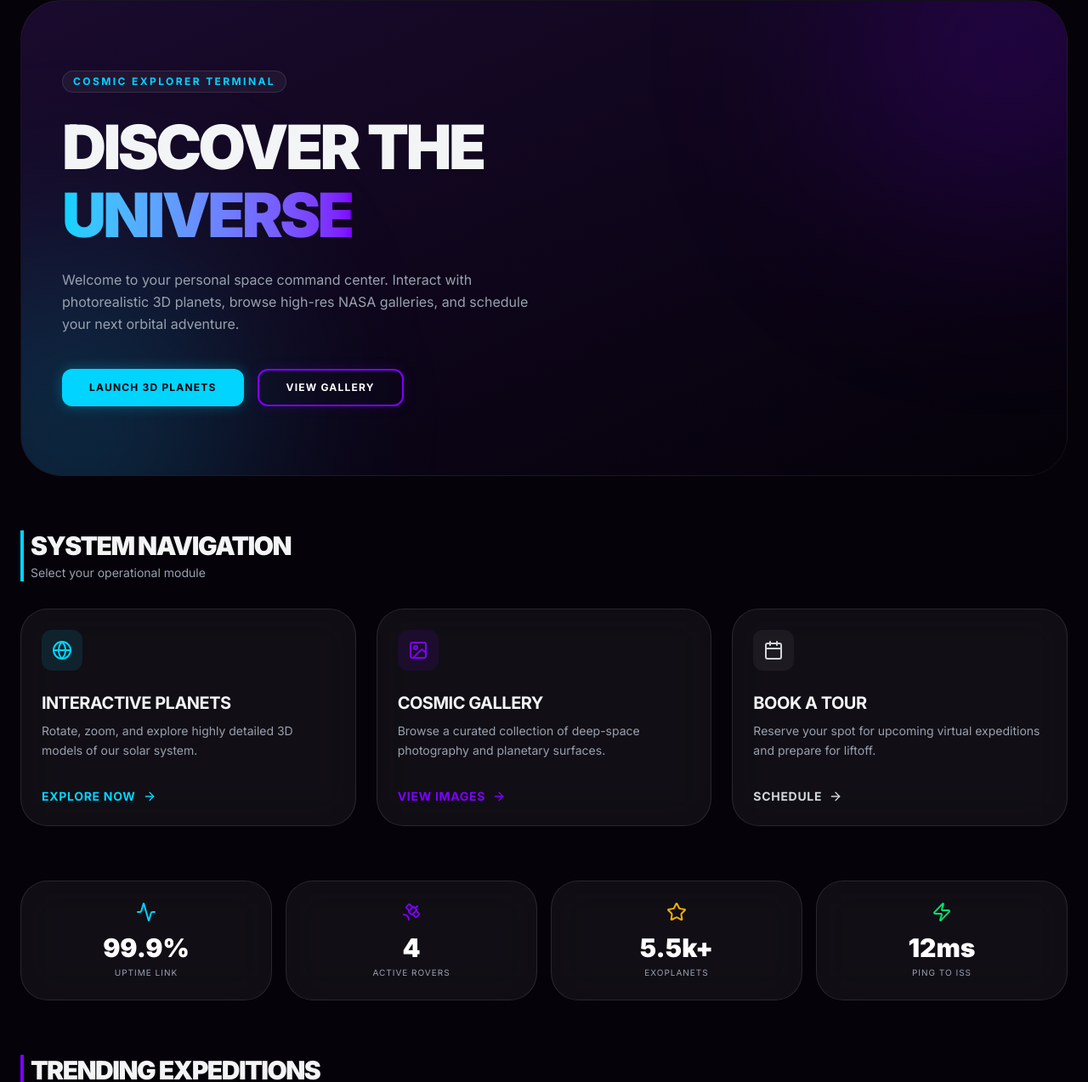
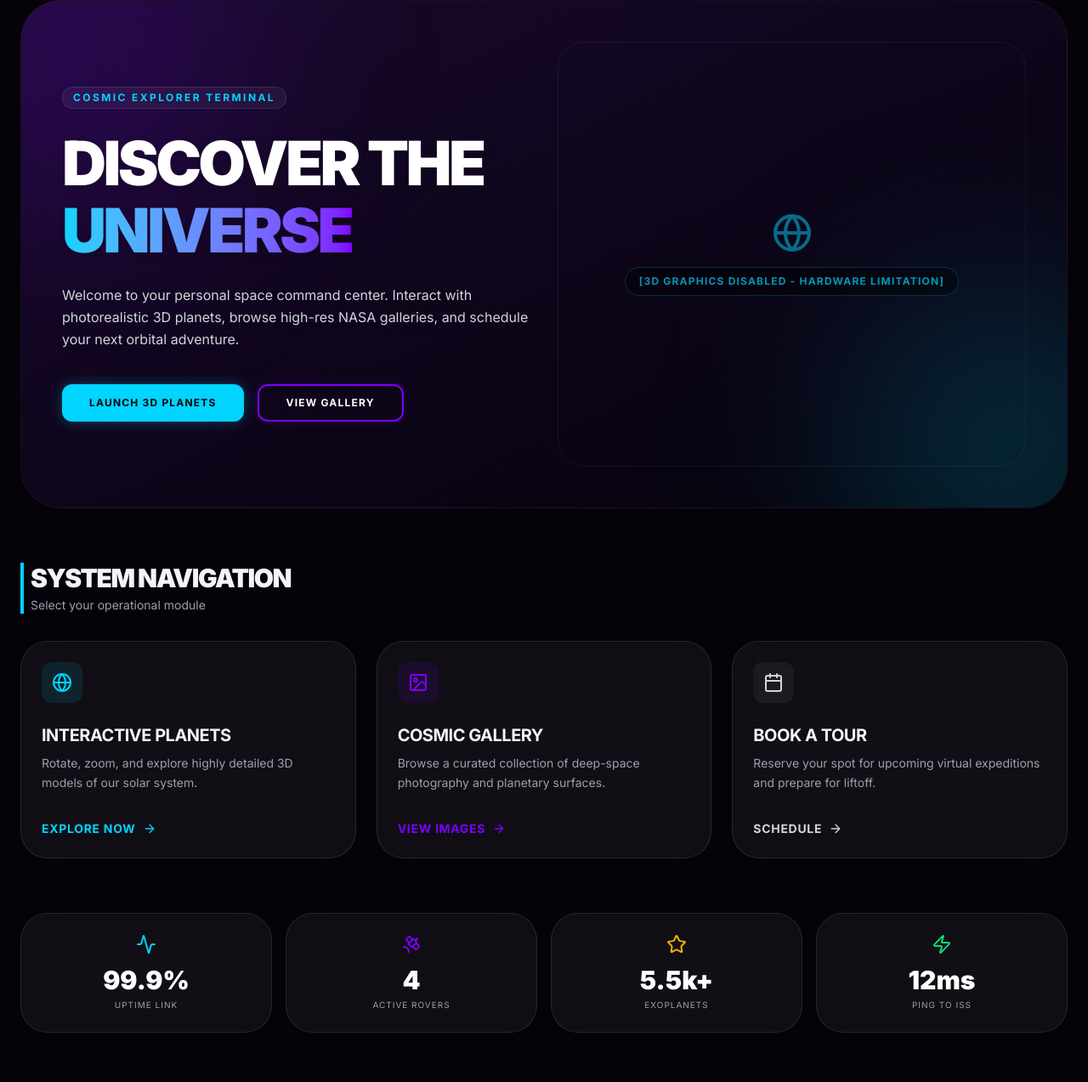
Before and after one commit to abdallahfarouk959-star/Space, a React (Vite) app: page / in a window 1280 px wide. Shown: the part 147-1420 px from the top of the page at 85% size. Built offline with nearby package versions, Linux system fonts and the light colour scheme.

Commit message:
Fix: Add Error Boundary to safely handle WebGL hardware limitations on older devices

```diff
--- a/src/pages/Home.tsx
+++ b/src/pages/Home.tsx
@@ -1,18 +1,84 @@
+import React, { Component, ReactNode, Suspense, useRef } from "react";
 import { useNavigate } from "react-router-dom";
 import { motion } from "framer-motion";
 import { NeonButton } from "../components/NeonButton";
 import { GlassCard } from "../components/GlassCard";
 import { Globe, Image as ImageIcon, Calendar, ArrowRight, Activity, Satellite, Star, Zap, Send } from "lucide-react";
+import { Canvas, useFrame } from "@react-three/fiber";
+import { OrbitControls, Sphere, Stars, useTexture, Html } from "@react-three/drei";
+import * as THREE from "three";
+
+// 🛡️ جدار الحماية: بيلقط أي إيرور في كارت الشاشة ويمنع الموقع يقع
+class WebGLBoundary extends Component<{children: ReactNode, fallback: ReactNode}, {hasError: boolean}> {
+  constructor(props: any) {
+    super(props);
+    this.state = { hasError: false };
+  }
+  static getDerivedStateFromError() {
+    return { hasError: true };
+  }
+  render() {
+    if (this.state.hasError) return this.props.fallback;
+    return this.props.children;
+  }
+}
+
+// 🌍 مكون النظام الشمسي المصغر
+const MiniSolarSystem = () => {
+  const groupRef = useRef<THREE.Group>(null);
+
+  // تحميل الصور اللي في الـ public
+  const [earth, mars, jupiter] = useTexture([
+    "/textures/earth_daymap.jpg",
+    "/textures/mars.jpg",
+    "/textures/jupiter.jpg"
+  ]);
+
+  // أنيميشن الدوران
+  useFrame(({ clock }) => {
+    if (groupRef.current) {
+      groupRef.current.rotation.y = clock.getElapsedTime() * 0.15;
+    }
+  });
+
+  return (
+    <group ref={groupRef}>
+      {/* الشمس */}
+      <Sphere args={[1.5, 32, 32]} position={[0, 0, 0]}>
+        <meshBasicMaterial color="#fcd34d" />
+        <pointLight intensity={3} distance={30} color="#ffffff" />
+      </Sphere>
+
+      {/* الأرض */}
+      <group rotation={[0, 0, 0]}>
+        <Sphere args={[0.5, 32, 32]} position={[3.5, 0, 0]}>
+          <meshStandardMaterial map={earth} roughness={0.6} />
+        </Sphere>
+      </group>
+
+      {/* المريخ */}
+      <group rotation={[0, 2, 0]}>
+        <Sphere args={[0.3, 32, 32]} position={[5.5, 0.5, 0]}>
+          <meshStandardMaterial map={mars} roughness={0.6} />
+        </Sphere>
+      </group>
+
+      {/* المشترى */}
+      <group rotation={[0, 4, 0]}>
+        <Sphere args={[0.8, 32, 32]} position={[8.5, -0.5, 0]}>
+          <meshStandardMaterial map={jupiter} roughness={0.6} />
+        </Sphere>
+      </group>
+    </group>
+  );
+};
 
 export default function Home() {
   const navigate = useNavigate();
 
   const containerVariants = {
     hidden: { opacity: 0 },
-    show: {
-      opacity: 1,
-      transition: { staggerChildren: 0.15 }
-    }
+    show: { opacity: 1, transition: { staggerChildren: 0.15 } }
   };
 
   const itemVariants = {
@@ -23,25 +89,30 @@ export default function Home() {
   return (
     <div className="flex flex-col gap-16 pb-12 w-full">
 
-      {/* 1. Hero Section */}
+      {/* 1. Hero Section - مقسم لعمودين */}
       <motion.div
         initial={{ opacity: 0, scale: 0.98 }}
         animate={{ opacity: 1, scale: 1 }}
         transition={{ duration: 0.8, ease: "easeOut" }}
-        className="w-full bg-gradient-to-br from-space-card to-space-bg border border-white/5 rounded-[2rem] md:rounded-[3rem] p-6 md:p-12 flex flex-col justify-center items-start relative overflow-hidden min-h-[70vh]"
+        className="w-full bg-gradient-to-br from-space-card to-space-bg border border-white/5 rounded-[2rem] md:rounded-[3rem] p-6 md:p-12 relative overflow-hidden min-h-[70vh] flex items-center"
       >
-        <div className="absolute -top-32 -right-32 w-96 h-96 bg-space-purple/20 rounded-full blur-[120px] pointer-events-none"></div>
-        <div className="absolute -bottom-32 -left-32 w-96 h-96 bg-space-cyan/20 rounded-full blur-[120px] pointer-events-none"></div>
+        {/* إضاءات الخلفية */}
+        <div className="absolute -top-32 -left-32 w-96 h-96 bg-space-purple/20 rounded-full blur-[120px] pointer-events-none"></div>
+        <div className="absolute -bottom-32 -right-32 w-96 h-96 bg-space-cyan/20 rounded-full blur-[120px] pointer-events-none"></div>
 
-        <div className="relative z-10 w-full max-w-3xl">
-          <span className="inline-block py-1 px-3 rounded-full bg-white/5 border border-white/10 text-[10px] sm:text-xs font-bold uppercase tracking-[0.2em] text-space-cyan mb-6">
+        {/* التقسيم لعمودين (كلام يمين - 3D شمال) */}
+        <div className="grid grid-cols-1 lg:grid-cols-2 gap-8 w-full z-10">
+
+          {/* العمود الأول: النصوص */}
+          <div className="flex flex-col justify-center order-2 lg:order-1">
+            <span className="inline-block py-1 px-3 rounded-full bg-white/5 border border-white/10 text-[10px] sm:text-xs font-bold uppercase tracking-[0.2em] text-space-cyan mb-6 w-max">
               Cosmic Explorer Terminal
             </span>
-          <h1 className="text-4xl sm:text-5xl md:text-7xl font-black uppercase leading-[1.1] tracking-tighter mb-6">
+            <h1 className="text-4xl sm:text-5xl md:text-7xl font-black uppercase leading-[1.1] tracking-tighter mb-6 text-white drop-shadow-lg">
               Discover The <br/>
               <span className="text-transparent bg-clip-text bg-gradient-to-r from-space-cyan to-space-purple">Universe</span>
             </h1>
-          <p className="text-gray-400 text-sm md:text-base max-w-xl mb-10 leading-relaxed">
+            <p className="text-gray-300 text-sm md:text-base max-w-xl mb-10 leading-relaxed drop-shadow-md">
               Welcome to your personal space command center. Interact with photorealistic 3D planets, browse high-res NASA galleries, and schedule your next orbital adventure.
             </p>
             <div className="flex flex-wrap gap-4">
@@ -53,178 +124,133 @@ export default function Home() {
               </NeonButton>
             </div>
           </div>
+
+          {/* العمود التاني: الـ 3D Canvas محمي بـ WebGLBoundary */}
+          <div className="w-full h-[400px] lg:h-[500px] relative order-1 lg:order-2 flex items-center justify-center">
+            <WebGLBoundary
+              fallback={
+                <div className="w-full h-full rounded-[2rem] bg-[radial-gradient(ellipse_at_center,_var(--tw-gradient-stops))] from-space-purple/20 via-space-cyan/5 to-transparent flex flex-col items-center justify-center text-center p-6 border border-white/5">
+                  <Globe className="w-12 h-12 text-space-cyan mb-4 opacity-50" />
+                  <span className="text-space-cyan/70 text-xs font-bold uppercase tracking-widest border border-space-cyan/20 bg-black/40 px-4 py-2 rounded-full backdrop-blur-md">
+                    [3D Graphics Disabled - Hardware Limitation]
+                  </span>
+                </div>
+              }
+            >
+              <Suspense
+                fallback={
+                  <Html center>
+                    <span className="text-space-cyan font-bold uppercase tracking-widest text-xs animate-pulse whitespace-nowrap bg-black/50 px-4 py-2 rounded-full border border-space-cyan/30">
+                      Loading 3D Solar System...
+                    </span>
+                  </Html>
+                }
+              >
+                <Canvas camera={{ position: [0, 4, 14], fov: 45 }} className="w-full h-full">
+                  <ambientLight intensity={0.2} />
+                  <Stars radius={50} depth={50} count={1500} factor={4} saturation={0} fade speed={1} />
+                  <MiniSolarSystem />
+                  <OrbitControls enableZoom={false} autoRotate autoRotateSpeed={0.5} />
+                </Canvas>
+              </Suspense>
+            </WebGLBoundary>
+          </div>
+
+        </div>
       </motion.div>
 
-      {/* 2. Interactive Navigation Cards (الأقسام الرئيسية) */}
+      {/* باقي الأقسام زي ما هي */}
       <div className="w-full">
         <div className="mb-8 pl-2 border-l-4 border-space-cyan">
           <h2 className="text-2xl md:text-3xl font-black uppercase tracking-tighter">System Navigation</h2>
           <p className="text-gray-400 text-sm mt-1">Select your operational module</p>
         </div>
-        <motion.div
-          variants={containerVariants}
-          initial="hidden"
-          whileInView="show"
-          viewport={{ once: true, margin: "-50px" }}
-          className="grid grid-cols-1 md:grid-cols-3 gap-6"
-        >
+        <motion.div variants={containerVariants} initial="hidden" whileInView="show" viewport={{ once: true, margin: "-50px" }} className="grid grid-cols-1 md:grid-cols-3 gap-6">
           <motion.div variants={itemVariants} className="h-full">
             <GlassCard className="h-full flex flex-col justify-between group cursor-pointer hover:border-space-cyan/40 transition-colors" onClick={() => navigate('/planets')}>
               <div>
-                <div className="w-12 h-12 rounded-xl bg-space-cyan/10 flex items-center justify-center mb-6 text-space-cyan group-hover:scale-110 transition-transform">
-                  <Globe size={24} />
-                </div>
+                <div className="w-12 h-12 rounded-xl bg-space-cyan/10 flex items-center justify-center mb-6 text-space-cyan group-hover:scale-110 transition-transform"><Globe size={24} /></div>
                 <h3 className="text-xl font-bold uppercase tracking-tight mb-2">Interactive Planets</h3>
                 <p className="text-sm text-gray-400 leading-relaxed">Rotate, zoom, and explore highly detailed 3D models of our solar system.</p>
               </div>
-              <div className="mt-8 flex items-center gap-2 text-space-cyan text-sm font-bold uppercase tracking-wider group-hover:gap-3 transition-all">
-                <span>Explore Now</span> <ArrowRight size={16} />
-              </div>
+              <div className="mt-8 flex items-center gap-2 text-space-cyan text-sm font-bold uppercase tracking-wider group-hover:gap-3 transition-all"><span>Explore Now</span> <ArrowRight size={16} /></div>
             </GlassCard>
           </motion.div>
 
           <motion.div variants={itemVariants} className="h-full">
             <GlassCard className="h-full flex flex-col justify-between group cursor-pointer hover:border-space-purple/40 transition-colors" onClick={() => navigate('/explore')}>
               <div>
-                <div className="w-12 h-12 rounded-xl bg-space-purple/10 flex items-center justify-center mb-6 text-space-purple group-hover:scale-110 transition-transform">
-                  <ImageIcon size={24} />
-                </div>
+                <div className="w-12 h-12 rounded-xl bg-space-purple/10 flex items-center justify-center mb-6 text-space-purple group-hover:scale-110 transition-transform"><ImageIcon size={24} /></div>
                 <h3 className="text-xl font-bold uppercase tracking-tight mb-2">Cosmic Gallery</h3>
                 <p className="text-sm text-gray-400 leading-relaxed">Browse a curated collection of deep-space photography and planetary surfaces.</p>
               </div>
-              <div className="mt-8 flex items-center gap-2 text-space-purple text-sm font-bold uppercase tracking-wider group-hover:gap-3 transition-all">
-                <span>View Images</span> <ArrowRight size={16} />
-              </div>
+              <div className="mt-8 flex items-center gap-2 text-space-purple text-sm font-bold uppercase tracking-wider group-hover:gap-3 transition-all"><span>View Images</span> <ArrowRight size={16} /></div>
             </GlassCard>
           </motion.div>
 
           <motion.div variants={itemVariants} className="h-full">
             <GlassCard className="h-full flex flex-col justify-between group cursor-pointer hover:border-white/30 transition-colors" onClick={() => navigate('/book')}>
               <div>
-                <div className="w-12 h-12 rounded-xl bg-white/5 flex items-center justify-center mb-6 text-gray-300 group-hover:scale-110 transition-transform">
-                  <Calendar size={24} />
-                </div>
+                <div className="w-12 h-12 rounded-xl bg-white/5 flex items-center justify-center mb-6 text-gray-300 group-hover:scale-110 transition-transform"><Calendar size={24} /></div>
                 <h3 className="text-xl font-bold uppercase tracking-tight mb-2">Book a Tour</h3>
                 <p className="text-sm text-gray-400 leading-relaxed">Reserve your spot for upcoming virtual expeditions and prepare for liftoff.</p>
               </div>
-              <div className="mt-8 flex items-center gap-2 text-gray-300 text-sm font-bold uppercase tracking-wider group-hover:gap-3 transition-all">
-                <span>Schedule</span> <ArrowRight size={16} />
-              </div>
+              <div className="mt-8 flex items-center gap-2 text-gray-300 text-sm font-bold uppercase tracking-wider group-hover:gap-3 transition-all"><span>Schedule</span> <ArrowRight size={16} /></div>
             </GlassCard>
           </motion.div>
         </motion.div>
       </div>
 
-      {/* 3. Live Telemetry Stats (إحصائيات حية) */}
-      <motion.div
-        initial={{ opacity: 0, y: 30 }}
-        whileInView={{ opacity: 1, y: 0 }}
-        viewport={{ once: true }}
-        className="w-full grid grid-cols-2 md:grid-cols-4 gap-4"
-      >
-        <GlassCard className="text-center p-6 hover:bg-white/5 transition-colors">
-          <Activity className="w-6 h-6 text-space-cyan mx-auto mb-3" />
-          <h4 className="text-3xl font-black text-white mb-1">99.9%</h4>
-          <p className="text-[10px] uppercase tracking-widest text-gray-400">Uptime Link</p>
-        </GlassCard>
-        <GlassCard className="text-center p-6 hover:bg-white/5 transition-colors">
-          <Satellite className="w-6 h-6 text-space-purple mx-auto mb-3" />
-          <h4 className="text-3xl font-black text-white mb-1">4</h4>
-          <p className="text-[10px] uppercase tracking-widest text-gray-400">Active Rovers</p>
-        </GlassCard>
-        <GlassCard className="text-center p-6 hover:bg-white/5 transition-colors">
-          <Star className="w-6 h-6 text-yellow-500 mx-auto mb-3" />
-          <h4 className="text-3xl font-black text-white mb-1">5.5k+</h4>
-          <p className="text-[10px] uppercase tracking-widest text-gray-400">Exoplanets</p>
-        </GlassCard>
-        <GlassCard className="text-center p-6 hover:bg-white/5 transition-colors">
-          <Zap className="w-6 h-6 text-green-400 mx-auto mb-3" />
-          <h4 className="text-3xl font-black text-white mb-1">12ms</h4>
-          <p className="text-[10px] uppercase tracking-widest text-gray-400">Ping to ISS</p>
-        </GlassCard>
+      <motion.div initial={{ opacity: 0, y: 30 }} whileInView={{ opacity: 1, y: 0 }} viewport={{ once: true }} className="w-full grid grid-cols-2 md:grid-cols-4 gap-4">
+        <GlassCard className="text-center p-6 hover:bg-white/5 transition-colors"><Activity className="w-6 h-6 text-space-cyan mx-auto mb-3" /><h4 className="text-3xl font-black text-white mb-1">99.9%</h4><p className="text-[10px] uppercase tracking-widest text-gray-400">Uptime Link</p></GlassCard>
+        <GlassCard className="text-center p-6 hover:bg-white/5 transition-colors"><Satellite className="w-6 h-6 text-space-purple mx-auto mb-3" /><h4 className="text-3xl font-black text-white mb-1">4</h4><p className="text-[10px] uppercase tracking-widest text-gray-400">Active Rovers</p></GlassCard>
+        <GlassCard className="text-center p-6 hover:bg-white/5 transition-colors"><Star className="w-6 h-6 text-yellow-500 mx-auto mb-3" /><h4 className="text-3xl font-black text-white mb-1">5.5k+</h4><p className="text-[10px] uppercase tracking-widest text-gray-400">Exoplanets</p></GlassCard>
+        <GlassCard className="text-center p-6 hover:bg-white/5 transition-colors"><Zap className="w-6 h-6 text-green-400 mx-auto mb-3" /><h4 className="text-3xl font-black text-white mb-1">12ms</h4><p className="text-[10px] uppercase tracking-widest text-gray-400">Ping to ISS</p></GlassCard>
       </motion.div>
 
-      {/* 4. Trending Expeditions (رحلات مقترحة) */}
       <div className="w-full">
         <div className="mb-8 pl-2 border-l-4 border-space-purple">
           <h2 className="text-2xl md:text-3xl font-black uppercase tracking-tighter">Trending Expeditions</h2>
           <p className="text-gray-400 text-sm mt-1">Highly requested orbital routes this week</p>
         </div>
-
         <div className="grid grid-cols-1 md:grid-cols-2 gap-6">
-          {/* كوكب المريخ */}
           <GlassCard className="p-0 overflow-hidden group cursor-pointer border-white/10" onClick={() => navigate('/book')}>
             <div className="h-48 w-full relative overflow-hidden bg-black/50">
               <div className="absolute inset-0 bg-gradient-to-t from-black/90 to-transparent z-10" />
               <img src="/textures/mars.jpg" alt="Mars Surface" className="w-full h-full object-cover opacity-60 group-hover:scale-110 group-hover:opacity-80 transition-all duration-700" />
-              <div className="absolute bottom-4 left-6 z-20">
-                <span className="px-2 py-1 bg-red-500/20 text-red-400 border border-red-500/30 text-[10px] uppercase tracking-widest rounded-md mb-2 inline-block font-bold">Hot Destination</span>
-                <h3 className="text-2xl font-black text-white uppercase tracking-wider">Mars Olympus</h3>
-              </div>
+              <div className="absolute bottom-4 left-6 z-20"><span className="px-2 py-1 bg-red-500/20 text-red-400 border border-red-500/30 text-[10px] uppercase tracking-widest rounded-md mb-2 inline-block font-bold">Hot Destination</span><h3 className="text-2xl font-black text-white uppercase tracking-wider">Mars Olympus</h3></div>
             </div>
             <div className="p-6 flex justify-between items-center bg-black/40">
-              <div>
-                <p className="text-xs text-gray-400 uppercase tracking-wider mb-1">Duration: 14 Days</p>
-                <p className="text-sm font-bold text-space-purple">Orbit & Surface</p>
-              </div>
-              <button className="w-10 h-10 rounded-full bg-space-purple/20 flex items-center justify-center text-space-purple group-hover:bg-space-purple group-hover:text-white transition-colors">
-                <ArrowRight size={18} />
-              </button>
+              <div><p className="text-xs text-gray-400 uppercase tracking-wider mb-1">Duration: 14 Days</p><p className="text-sm font-bold text-space-purple">Orbit & Surface</p></div>
+              <button className="w-10 h-10 rounded-full bg-space-purple/20 flex items-center justify-center text-space-purple group-hover:bg-space-purple group-hover:text-white transition-colors"><ArrowRight size={18} /></button>
             </div>
           </GlassCard>
-
-          {/* القمر */}
           <GlassCard className="p-0 overflow-hidden group cursor-pointer border-white/10" onClick={() => navigate('/book')}>
             <div className="h-48 w-full relative overflow-hidden bg-black/50">
               <div className="absolute inset-0 bg-gradient-to-t from-black/90 to-transparent z-10" />
               <img src="/textures/moon.jpg" alt="Lunar Surface" className="w-full h-full object-cover opacity-60 group-hover:scale-110 group-hover:opacity-80 transition-all duration-700" />
-              <div className="absolute bottom-4 left-6 z-20">
-                <span className="px-2 py-1 bg-gray-500/20 text-gray-300 border border-gray-500/30 text-[10px] uppercase tracking-widest rounded-md mb-2 inline-block font-bold">Classic Route</span>
-                <h3 className="text-2xl font-black text-white uppercase tracking-wider">Lunar Base Alpha</h3>
-              </div>
+              <div className="absolute bottom-4 left-6 z-20"><span className="px-2 py-1 bg-gray-500/20 text-gray-300 border border-gray-500/30 text-[10px] uppercase tracking-widest rounded-md mb-2 inline-block font-bold">Classic Route</span><h3 className="text-2xl font-black text-white uppercase tracking-wider">Lunar Base Alpha</h3></div>
             </div>
             <div className="p-6 flex justify-between items-center bg-black/40">
-              <div>
-                <p className="text-xs text-gray-400 uppercase tracking-wider mb-1">Duration: 3 Days</p>
-                <p className="text-sm font-bold text-gray-300">Low Orbit Pass</p>
-              </div>
-              <button className="w-10 h-10 rounded-full bg-gray-700/50 flex items-center justify-center text-white group-hover:bg-white group-hover:text-black transition-colors">
-                <ArrowRight size={18} />
-              </button>
+              <div><p className="text-xs text-gray-400 uppercase tracking-wider mb-1">Duration: 3 Days</p><p className="text-sm font-bold text-gray-300">Low Orbit Pass</p></div>
+              <button className="w-10 h-10 rounded-full bg-gray-700/50 flex items-center justify-center text-white group-hover:bg-white group-hover:text-black transition-colors"><ArrowRight size={18} /></button>
             </div>
           </GlassCard>
         </div>
       </div>
 
-      {/* 5. Call to Action / Newsletter */}
-      <motion.div
-        initial={{ opacity: 0, y: 20 }}
-        whileInView={{ opacity: 1, y: 0 }}
-        viewport={{ once: true }}
-        className="w-full mt-8"
-      >
+      <motion.div initial={{ opacity: 0, y: 20 }} whileInView={{ opacity: 1, y: 0 }} viewport={{ once: true }} className="w-full mt-8">
         <GlassCard className="bg-gradient-to-r from-space-purple/10 to-space-cyan/10 border-space-cyan/20 p-8 md:p-12 text-center flex flex-col items-center justify-center relative overflow-hidden">
           <div className="absolute inset-0 bg-[url('https://www.transparenttextures.com/patterns/stardust.png')] opacity-20 pointer-events-none"></div>
-
           <Send className="w-10 h-10 text-space-cyan mb-4" />
           <h2 className="text-2xl md:text-4xl font-black uppercase tracking-tighter mb-4">Join The Cosmic Vanguard</h2>
-          <p className="text-gray-400 text-sm md:text-base max-w-lg mb-8 leading-relaxed">
-            Subscribe to our secure telemetry feed. Get notified about new exoplanet discoveries, orbital tour discounts, and platform updates.
-          </p>
-
+          <p className="text-gray-400 text-sm md:text-base max-w-lg mb-8 leading-relaxed">Subscribe to our secure telemetry feed. Get notified about new exoplanet discoveries, orbital tour discounts, and platform updates.</p>
           <div className="flex flex-col sm:flex-row gap-3 w-full max-w-md mx-auto z-10">
-            <input
-              type="email"
-              placeholder="Enter your comm-link (email)..."
-              className="flex-1 bg-black/50 border border-white/10 rounded-xl px-4 py-3 text-sm text-white focus:outline-none focus:border-space-cyan transition-colors"
-            />
-            <NeonButton variant="primary" onClick={() => {}}>
-              Initialize
-            </NeonButton>
+            <input type="email" placeholder="Enter your comm-link (email)..." className="flex-1 bg-black/50 border border-white/10 rounded-xl px-4 py-3 text-sm text-white focus:outline-none focus:border-space-cyan transition-colors" />
+            <NeonButton variant="primary" onClick={() => {}}>Initialize</NeonButton>
           </div>
         </GlassCard>
       </motion.div>
-
     </div>
   );
 }
```
Lines whose indentation alone changed are shown as unchanged.
